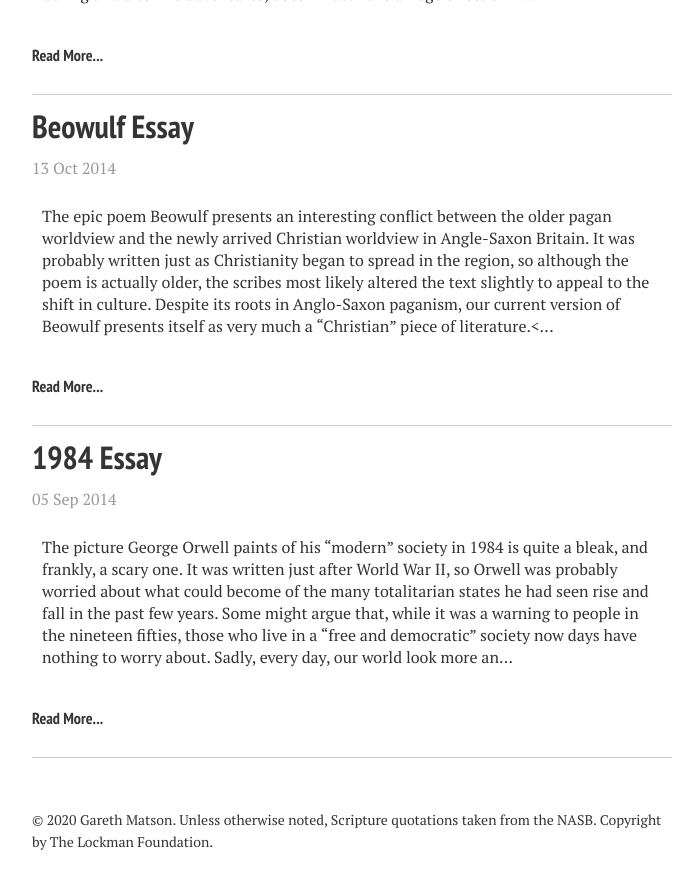
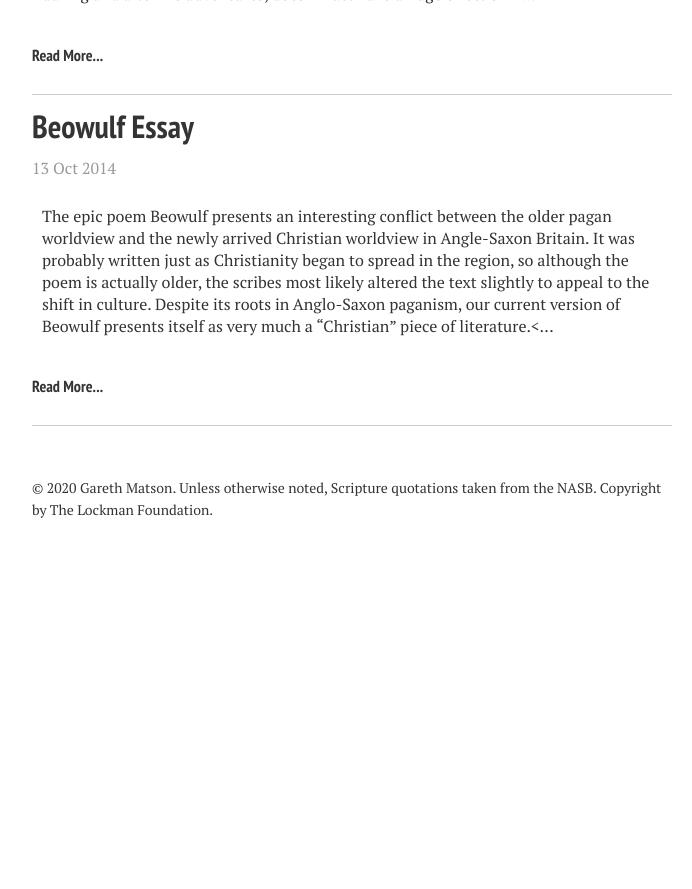
Before and after one commit to gerdums/gerdums.github.io, a Jekyll site: the page built from index.md, in a window 1280 px wide and 900 px high, scrolled down 3176 px. Shown: the top 889 px of the window, without its empty margins (288-980 px from the left). Built offline with Jekyll 4.4.1, drawn with Linux system fonts in a browser that asks for light colours; nearby versions of some CDN libraries; after the commit the page ends 3744 px from its top, so only the background shows below that.

Commit message:
update 2014-09-05-1984-Essay.md

```diff
--- a/_posts/2014-09-05-1984-Essay.md
+++ b/_posts/2014-09-05-1984-Essay.md
@@ -1,10 +1,10 @@
 ---
+title: '1984 Essay'
 layout: post
-title: "1984 Essay"
-modified:
-excerpt: "The picture George Orwell paints of his “modern” society in 1984 is quite a bleak, and frankly, a scary one."
-tags: [school-essays]
-author: gareth
+tags:
+  - school-essays
+published: false
+category:
 ---
 
 The picture George Orwell paints of his “modern” society in 1984 is quite a bleak, and frankly, a scary one. It was written just after World War II, so Orwell was probably worried about what could become of the many totalitarian states he had seen rise and fall in the past few years. Some might argue that, while it was a warning to people in the nineteen fifties, those who live in a “free and democratic” society now days have nothing to worry about. Sadly, every day, our world look more and more like the dystopian society presented to us in the book.
```
